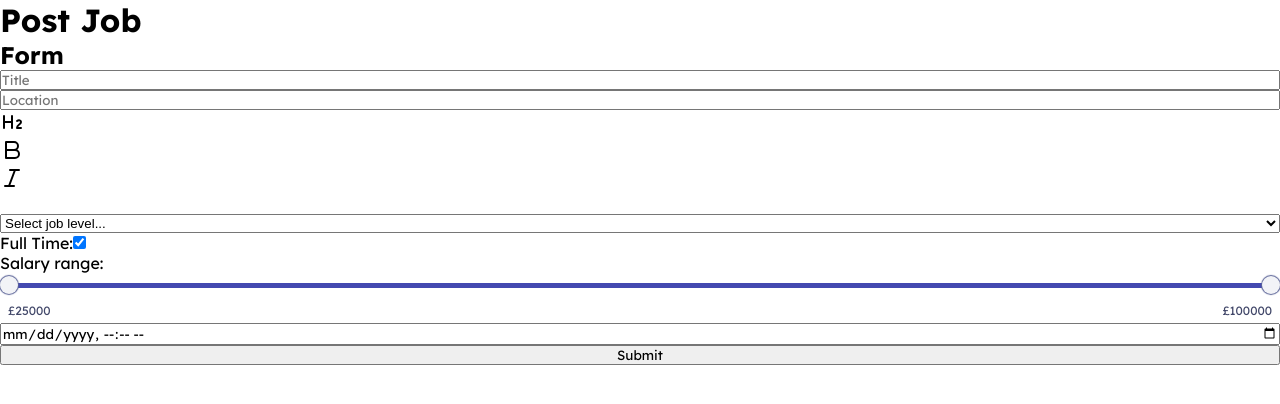
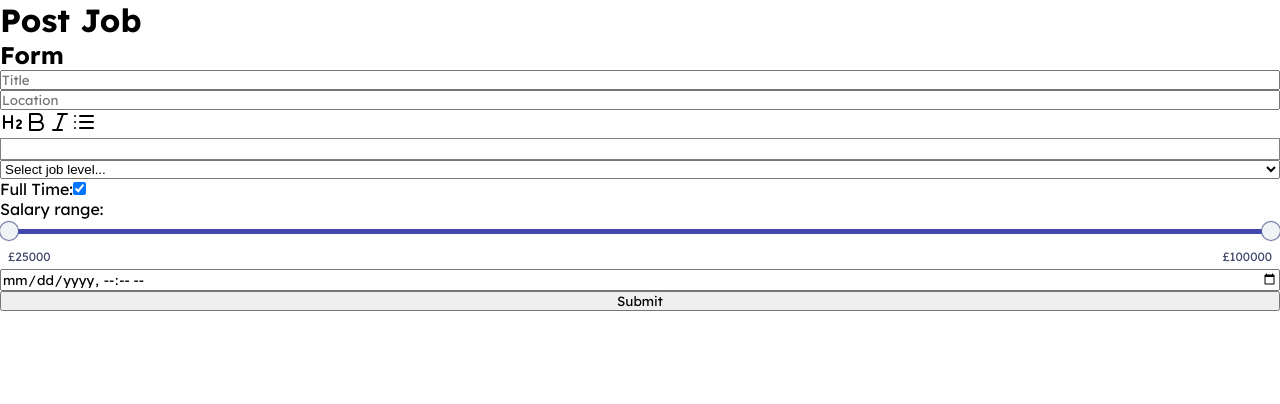
Before and after one commit to camcgreen/jobstasy, a Next.js app: page /post in a window 1280 px wide. Shown: the top 404 px of the page. Built offline with nearby package versions, Linux system fonts and the light colour scheme; no server answers; sample sign-in values are in the browser's storage.

Commit message:
Add editor toolbar functionality

```diff
--- a/app/components/features/jobs/components/form/JobPostForm.tsx
+++ b/app/components/features/jobs/components/form/JobPostForm.tsx
@@ -76,7 +76,7 @@ const JobPostForm: React.FC = () => {
             <Tiptap
               description=''
               onChange={(e) => {
-                onChange(e)
+                onChange(e) // HTML in typeof string
               }}
             />
           )}
--- /dev/null
+++ b/app/components/features/jobs/components/form/tiptap/tiptap.module.css
@@ -0,0 +1,16 @@
+.container {
+  border: solid grey 1px;
+  padding-left: 1px;
+}
+
+.container h2 {
+
+}
+
+.container ul {
+  list-style-position: inside;
+}
+
+.container ul li>p:first-child {
+  display: inline;
+}
--- a/app/components/features/jobs/components/form/tiptap/titap.tsx
+++ b/app/components/features/jobs/components/form/tiptap/titap.tsx
@@ -3,7 +3,11 @@ import React from 'react'
 import { useEditor, EditorContent } from '@tiptap/react'
 import StarterKit from '@tiptap/starter-kit'
 import Heading from '@tiptap/extension-heading'
+import Paragraph from '@tiptap/extension-paragraph'
+import ListItem from '@tiptap/extension-list-item'
+import BulletList from '@tiptap/extension-bullet-list'
 import Toolbar from '@/app/components/features/jobs/components/form/tiptap/toolbar'
+import styles from '@/app/components/features/jobs/components/form/tiptap/tiptap.module.css'
 
 const Tiptap = ({
   description,
@@ -15,17 +19,15 @@ const Tiptap = ({
   const editor = useEditor({
     extensions: [
       StarterKit.configure({}),
-      Heading.configure({
-        HTMLAttributes: {
-          class: '',
-          levels: [2],
-        },
-      }),
+      Heading,
+      // Paragraph,
+      ListItem,
+      BulletList,
     ],
     content: description,
     editorProps: {
       attributes: {
-        class: '',
+        class: styles.container,
       },
     },
     onUpdate({ editor }) {
--- /dev/null
+++ b/app/components/features/jobs/components/form/tiptap/toolbar.module.css
@@ -0,0 +1,7 @@
+.container {
+  display: flex;
+}
+
+.active {
+  background: lightgrey;
+}
--- a/app/components/features/jobs/components/form/tiptap/toolbar.tsx
+++ b/app/components/features/jobs/components/form/tiptap/toolbar.tsx
@@ -1,15 +1,8 @@
 'use client'
 import React from 'react'
 import { type Editor } from '@tiptap/react'
-import {
-  Bold,
-  Strikethrough,
-  Italic,
-  List,
-  ListOrdered,
-  Heading2,
-} from 'lucide-react'
-// import {Toggle} from './ui/toggle'
+import { Bold, Italic, Heading2, List, ListOrdered } from 'lucide-react'
+import styles from '@/app/components/features/jobs/components/form/tiptap/toolbar.module.css'
 
 type Props = {
   editor: Editor | null
@@ -20,17 +13,36 @@ const Toolbar = ({ editor }: Props) => {
     return null
   }
   return (
-    <div>
+    <div className={styles.container}>
       <div
         onClick={() => editor.chain().focus().toggleHeading({ level: 2 }).run()}
+        className={editor.isActive('heading') ? styles.active : ''}
       >
         <Heading2 />
       </div>
-      <div onClick={() => editor.chain().focus().toggleBold()}>
+      {/* <div
+        onClick={() => editor.chain().focus().setParagraph()}
+        className={editor.isActive('paragraph') ? styles.active : ''}
+      >
+        <p>Para</p>
+      </div> */}
+      <div
+        onClick={() => editor.chain().focus().toggleBold().run()}
+        className={editor.isActive('bold') ? styles.active : ''}
+      >
         <Bold />
       </div>
-      <div onClick={() => editor.chain().focus().toggleItalic()}>
+      <div
+        onClick={() => editor.chain().focus().toggleItalic().run()}
+        className={editor.isActive('italic') ? styles.active : ''}
+      >
         <Italic />
+      </div>
+      <div
+        onClick={() => editor.chain().focus().toggleBulletList().run()}
+        className={editor.isActive('bulletList') ? styles.active : ''}
+      >
+        <List />
       </div>
     </div>
   )
--- a/package.json
+++ b/package.json
@@ -9,6 +9,9 @@
     "lint": "next lint"
   },
   "dependencies": {
+    "@tiptap/extension-bullet-list": "^2.1.12",
+    "@tiptap/extension-list-item": "^2.1.12",
+    "@tiptap/extension-paragraph": "^2.1.12",
     "@tiptap/pm": "^2.1.12",
     "@tiptap/react": "^2.1.12",
     "@tiptap/starter-kit": "^2.1.12",
```
Also changed, not shown: 1 other file (tests, documents, lock files or other folders).
